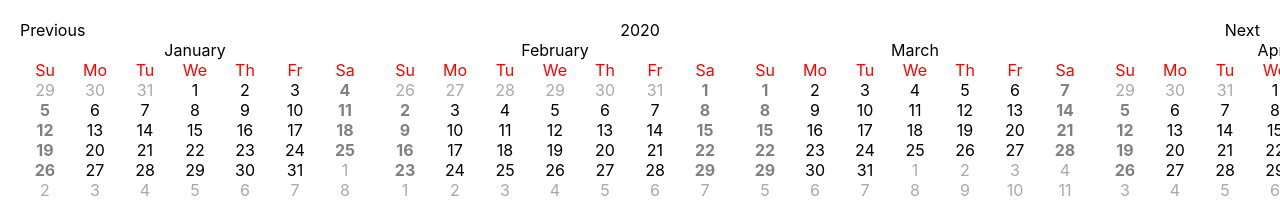
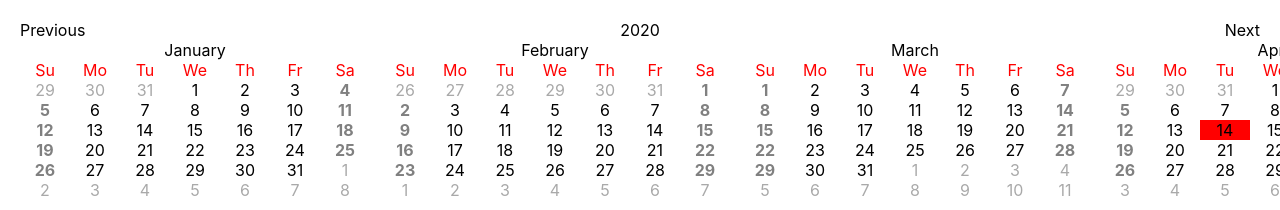
Before and after one commit to EugeneSheuchuk/simpleCalendar, a React (Create React App) app: page / in a window 1280 px wide. Shown: the top 210 px of the page. Built offline with nearby package versions, Linux system fonts and the light colour scheme.

Commit message:
feat: mark current day

```diff
--- a/src/App.jsx
+++ b/src/App.jsx
@@ -1,16 +1,24 @@
-import React from 'react';
+import React, {useEffect} from 'react';
 import style from './App.module.css';
 import Month from './components/month/Month';
 import { connect } from 'react-redux';
-import { _changeCurrentYear } from './store/actions';
+import { _changeCurrentDay, _changeCurrentYear } from './store/actions';
 import { getDate } from './store/selectors';
 
-function App({ changeCurrentYear, currentYear, daysOfWeek, monthsNames }) {
+function App({ changeCurrentYear, currentYear, daysOfWeek, monthsNames,
+                 currentMonth, currentDate, timeToNextDay, changeCurrentDay }) {
+    useEffect(()=> {
+        const timerId = setTimeout(() => changeCurrentDay(), timeToNextDay);
+        return () => {clearTimeout(timerId)};
+    }, []);
+
     const list = [];
     for (let i = 0; i < 12; i++) {
         list.push(
             <Month
                 currentYear={currentYear}
+                currentMonth={currentMonth}
+                currentDate={currentDate}
                 month={i}
                 daysOfWeek={daysOfWeek}
                 monthName={monthsNames[i]}
@@ -51,6 +59,9 @@ const mapDispatchToProps = (dispatch) => {
         changeCurrentYear(change) {
             dispatch(_changeCurrentYear(change));
         },
+        changeCurrentDay() {
+            dispatch(_changeCurrentDay());
+        }
     };
 };
 
--- a/src/components/month/Month.jsx
+++ b/src/components/month/Month.jsx
@@ -2,13 +2,15 @@ import React from 'react';
 import style from './Month.module.css';
 import { prepareDataForMonth } from './../../assets/functions';
 
-function Month({ currentYear, month, daysOfWeek, monthName }) {
+function Month({ currentYear, month, daysOfWeek, monthName,
+               currentMonth, currentDate }) {
     const data = prepareDataForMonth(currentYear, month);
     const weekDays = daysOfWeek.map((item, index) => (
         <div className={style.daysOfWeak} key={`${item} + ${index}`}>
             {item}
         </div>
     ));
+    const thisMonth = month === currentMonth;
     const days = data.numbers.map((item, index) => {
         if (
             index < data.daysBeforeMonth - 1 ||
@@ -23,15 +25,16 @@ function Month({ currentYear, month, daysOfWeek, monthName }) {
                 </div>
             );
         } else {
+            const toDay = thisMonth && currentDate === item ? style.toDay : null;
             return data.weekendIndex.includes(index) ? (
                 <div
-                    className={`${style.date} ${style.weekend}`}
+                    className={`${style.date} ${style.weekend} ${toDay}`}
                     key={`${month}-${index}`}
                 >
                     {item}
                 </div>
             ) : (
-                <div className={style.date} key={`${month}-${index}`}>
+                <div className={`${style.date} ${toDay}`} key={`${month}-${index}`}>
                     {item}
                 </div>
             );
--- a/src/components/month/Month.module.css
+++ b/src/components/month/Month.module.css
@@ -27,3 +27,7 @@
 .dateNotInThisMonth {
     color: darkgray;
 }
+
+.toDay {
+    background-color: red;
+}
--- a/src/store/actionTypes.js
+++ b/src/store/actionTypes.js
@@ -1,2 +1,5 @@
 export const DATEREDUCER_CHANGE_CURRENT_YEAR =
     '[DATEREDUCER] CHANGE_CURRENT_YEAR';
+
+export const DATEREDUCER_CHANGE_CURRENT_DAY =
+	'[DATEREDUCER] CHANGE_CURRENT_DAY';
--- a/src/store/actions.js
+++ b/src/store/actions.js
@@ -4,3 +4,7 @@ export const _changeCurrentYear = (change) => ({
     type: ACTIONS.DATEREDUCER_CHANGE_CURRENT_YEAR,
     change,
 });
+
+export const _changeCurrentDay = () => ({
+    type: ACTIONS.DATEREDUCER_CHANGE_CURRENT_DAY,
+});
--- a/src/store/dateReducer.js
+++ b/src/store/dateReducer.js
@@ -1,4 +1,5 @@
 import * as ACTIONS from './actionTypes';
+
 const time = Date.now();
 const date = new Date();
 const currentYear = date.getFullYear();
@@ -6,12 +7,12 @@ const currentMonth = date.getMonth();
 const currentDate = date.getDate();
 const nextDay = new Date(`${currentYear}-${currentMonth + 1}-${currentDate + 1}`).getTime();
 const timeToNextDay = nextDay - time;
-debugger
 
 let initialState = {
-    currentYear: currentYear,
-    currentDate: currentDate,
-    timeToNextDay: timeToNextDay,
+	currentYear,
+	currentMonth,
+	currentDate,
+	timeToNextDay,
 	monthsNames: [
 		'January',
 		'February',
@@ -36,6 +37,11 @@ export const dateReducer = (state = initialState, action) => {
 				...state,
 				currentYear: state.currentYear + action.change,
 			};
+		case ACTIONS.DATEREDUCER_CHANGE_CURRENT_DAY:
+			return {
+				...state,
+				currentDate: state.currentDate + 1,
+			};
 		default:
 			return state;
 	}
```
Lines whose indentation alone changed are shown as unchanged.
